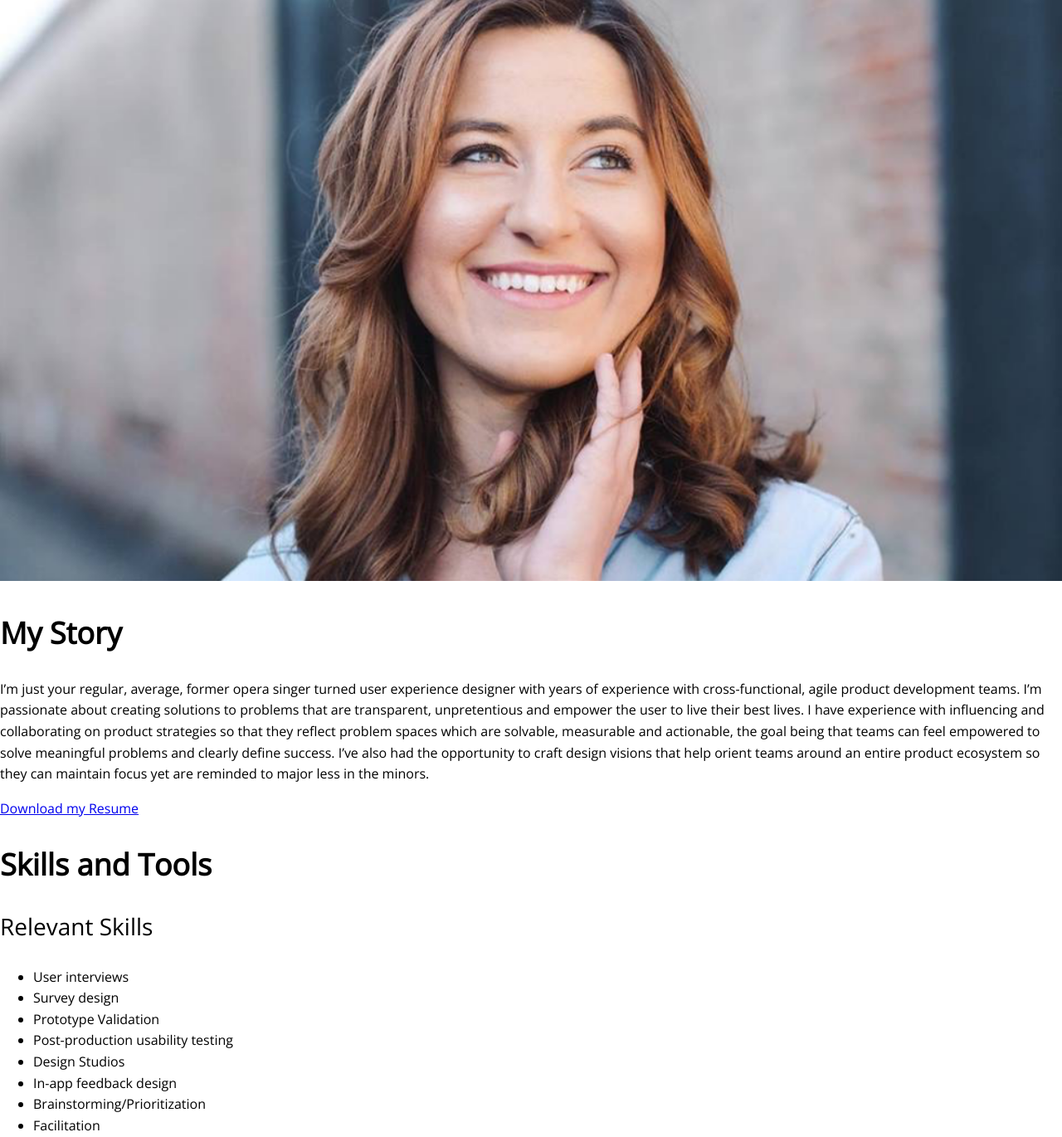
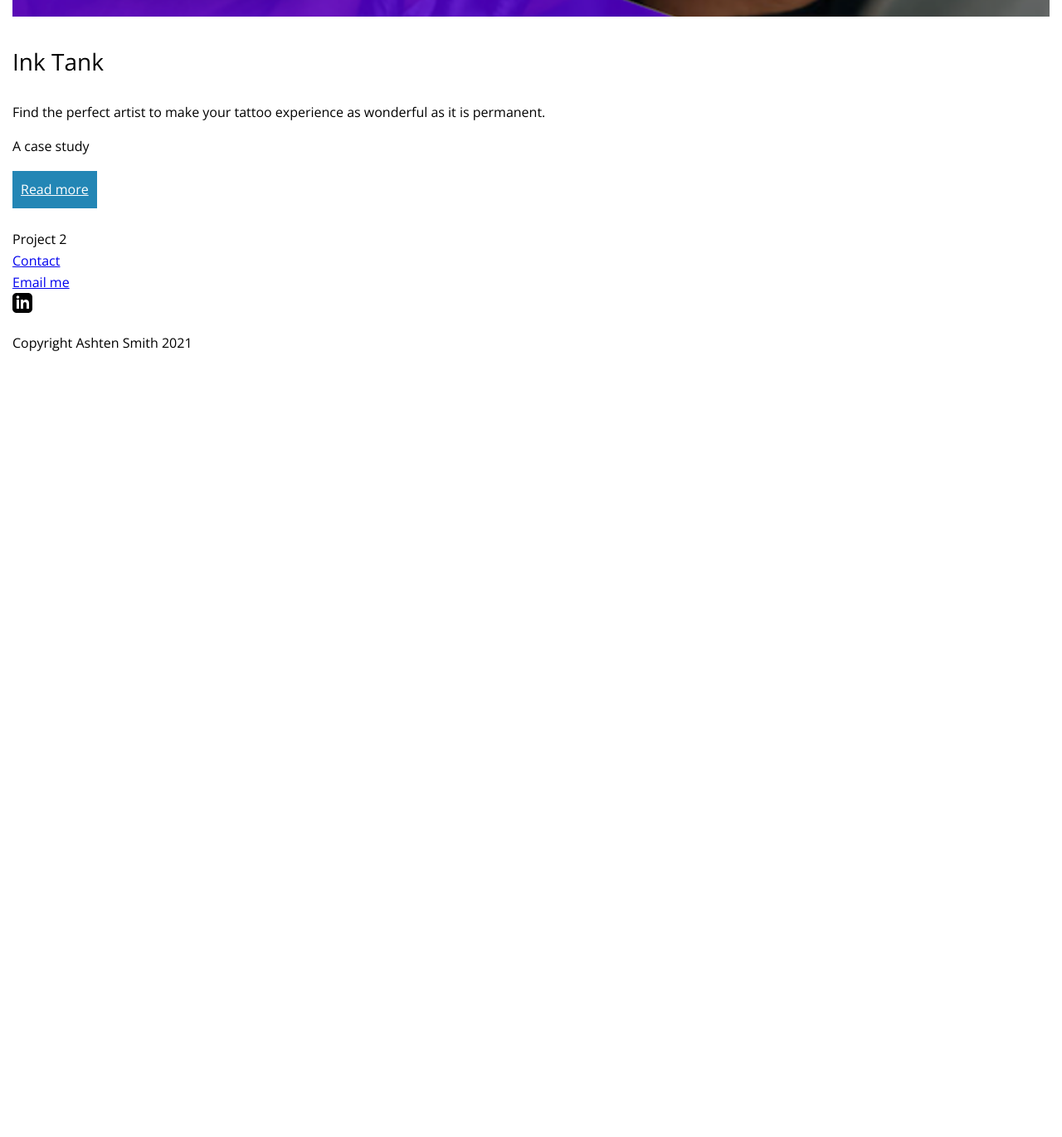
Before and after one commit to ashtensmith/Portfolio-Site-Ashten-Smith, a plain HTML site: page untitled folder/1_2/about.html in a window 1280 px wide. Shown: the part 1430-2800 px from the top of the page at 83% size. After the commit the page ends 1872 px from the top, so only its background shows below. Drawn offline with nearby package versions, Linux system fonts and the light colour scheme.

Commit message:
Added containers and rows

```diff
--- a/untitled folder/1_2/about.html
+++ b/untitled folder/1_2/about.html
@@ -12,18 +12,18 @@
   <link rel="preconnect" href="https://fonts.gstatic.com" crossorigin>
   <link href="https://fonts.googleapis.com/css2?family=Open+Sans:wght@300&display=swap" rel="stylesheet">
 
-
-  <title>About - Ashten Smith UX Designer Remote</title>
+  <title>Ashten Smith UX Designer Remote</title>
 </head>
 
 
 <body>
+
   <header>
-    <div><img src="img/ashtenlogo.png" alt="Ashten Smith Logo">
+    <div class="container"><img class="logo" src="img/ashtenlogo.png" alt="Ashten Smith Logo">
       <nav>
         <ul>
         <li><a href="index.html">Work</a></li>
-          <li><a href="about.html">About</a></li>
+        <li><a href="about.html"target="_self">About</a></li>
         <li><a href="#">Contact</a></li>
         </ul>
       </nav>
@@ -31,65 +31,44 @@
     </div>
   </header>
   <main>
-    <div>
-      <div>
-        <h1>About Ashten</h1>
-      </div>
-      <div>
-        <picture><source srcset="img/5-1.png" media="(max-width:767px)">
-        <img src="img/5-2.png" alt="My Image"> </picture>
-      </div>
-      <div>
-        <div>
-          <h2>My Story</h2>
+    <div id="hero">
+      <div class="container">
+        <h1>Fancy meeting you here! The name's Ashten. <span>I’m a
+            modern day problem solver, dot connector and user
+            experience designer.</span></h1>
       </div>
     </div>
-      <p>I’m just your regular, average, former opera singer turned user experience designer with
-        years of experience with cross-functional, agile product development teams. I’m passionate
-        about creating solutions to problems that are transparent, unpretentious and empower the
-        user to live their best lives. I have experience with influencing and collaborating on product strategies so that they
-        reflect problem spaces which are solvable, measurable and actionable, the goal being that
-        teams can feel empowered to solve meaningful problems and clearly define success.
-        I’ve also had the opportunity to craft design visions that help orient teams around an entire
-        product ecosystem so they can maintain focus yet are reminded to major less in the minors.</p>
-      <a href="files/cv.pdf">Download my Resume</a>
-      <div>
-        <div>
-          <h2>Skills and Tools</h2>
-        </div>
-        <div>
-          <h3>Relevant Skills</h3>
-          <ul>
-            <li>User interviews</li>
-            <li>Survey design</li>
-            <li>Prototype Validation</li>
-            <li>Post-production usability testing</li>
-            <li>Design Studios</li>
-            <li>In-app feedback design</li>
-            <li>Brainstorming/Prioritization</li>
-            <li>Facilitation</li>
-            <li>Customer Panels</li>
-          </ul>
-        </div>
-        <div>
-          <h3>Tools</h3>
-          <ul>
-            <li>Axure</li>
-            <li>Sketch/Invision</li>
-            <li>Figma</li>
-            <li>XD</li>
-          </ul>
+    <div id="work">
+  <div class="container">
+    <h2>My Work</h2>
+      <div class="row">
+              <picture>
+                <source srcset="img/inktank1.png" media="(max-width:767px)">
+                <img src="img/inktank2.png" alt="My Image">
+              </picture>
+
+
+
+          <h3>Ink Tank</h3>
+          <p>Find the perfect artist to make your
+            tattoo experience as wonderful as it is
+            permanent.</p>
+          <p>A case study</p><a href="#" class="button">Read more</a>
 </div>
       </div>
-      <div>
     </div>
+    <div class="container">
+      <div>Project 2</div>
     </div>
   </main>
-  <footer>
-    <div><a href="mailto:ashtensmith472@gmail.com">Email me</a>
+  <footer id="contact">
+<div class="container">
+    <a href="#contact">Contact</a>
+  </div>
+    <div class="container"><a href="mailto:ashtensmith472@gmail.com">Email me</a>
 
     </div>
-    <div>
+    <div class="container">
       <!--Social Media Layout and Placeholders-->
       <a href="https://www.linkedin.com/in/ashten-smith-ba4648173/" target="_blank">
         <svg xmlns="http://www.w3.org/2000/svg" width="24" height="24" viewBox="0 0 24 24"><path d="M19 0h-14c-2.761 0-5 2.239-5 5v14c0 2.761 2.239 5 5 5h14c2.762 0 5-2.239 5-5v-14c0-2.761-2.238-5-5-5zm-11 19h-3v-11h3v11zm-1.5-12.268c-.966 0-1.75-.79-1.75-1.764s.784-1.764 1.75-1.764 1.75.79 1.75 1.764-.783 1.764-1.75 1.764zm13.5 12.268h-3v-5.604c0-3.368-4-3.113-4 0v5.604h-3v-11h3v1.765c1.396-2.586 7-2.777 7 2.476v6.759z"/></svg>
@@ -102,4 +81,6 @@
   </footer>
 </body>
 
+
+
 </html>
```
Lines whose indentation alone changed are shown as unchanged.
